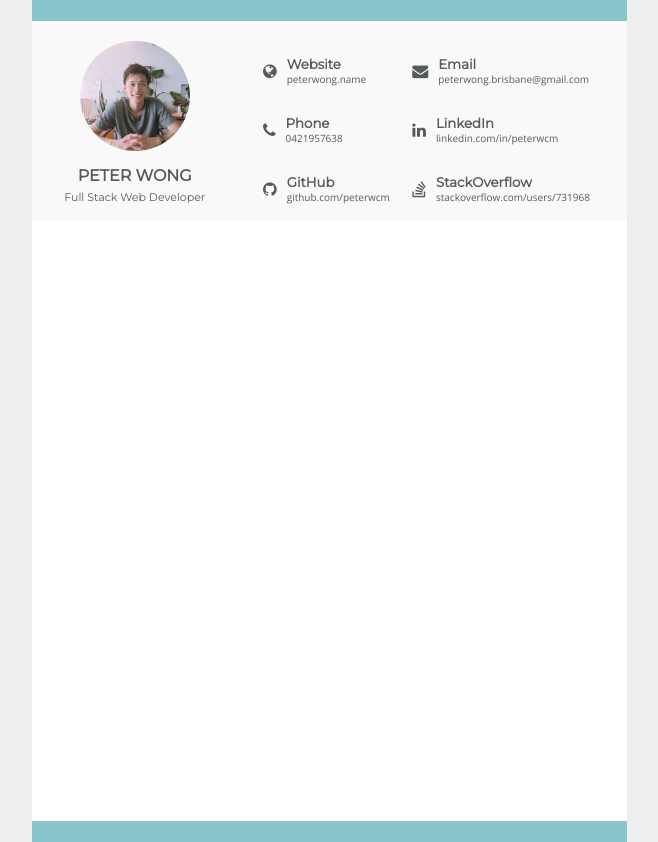
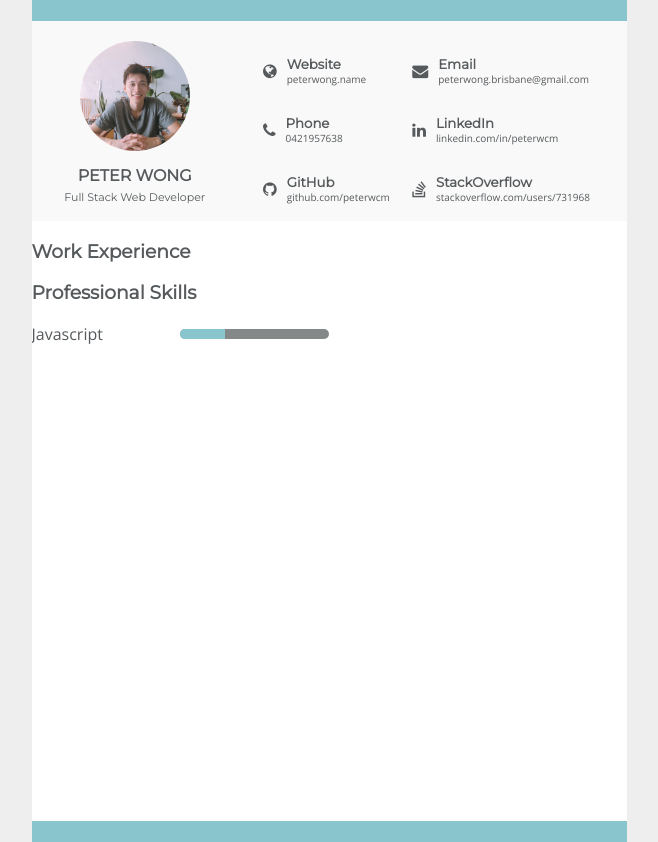
Before and after one commit to peterwcm/peterwong, a PHP site: page /resume.php in a window 1280 px wide. Shown: the whole page, without its empty margins (311-969 px from the left). Run offline with PHP 8.4, Linux system fonts and the light colour scheme; style sheets or scripts are compiled from the project's sources; some libraries are stand-ins or nearby versions; some web fonts are replaced.

Commit message:
added resume component: progress bar

```diff
--- /dev/null
+++ b/assets/sass/components/resume/_progress.scss
@@ -0,0 +1,16 @@
+.progress {
+  $progress-height: 10px;
+
+  width: 100%;
+  height: $progress-height;
+  overflow: hidden;
+  background-color: lighten($color-dark, 10%);
+  border-radius: $progress-height / 2;
+
+  &__bar {
+    width: 0;
+    height: 100%;
+    background-color: $color-theme--primary;
+    transition: width 0.5s ease;
+  }
+}
--- a/assets/sass/modules/_colors.scss
+++ b/assets/sass/modules/_colors.scss
@@ -31,6 +31,7 @@ $color-red--dark: #FF8B85;
 $color-red--dark2: #E45F58;
 
 $color-white: #FFFFFF;
+$color-neutral-light: #F9F9F9;
 $color-neutral: #EEEEEE;
 $color-neutral2: #CCCCCC;
 $color-neutral3: #AAAAAA;
--- a/assets/sass/resume.scss
+++ b/assets/sass/resume.scss
@@ -3,7 +3,8 @@
 @import 'modules/fonts';
 @import 'modules/colors';
 
-$color-neutral-light: #F9F9F9;
+// Components
+@import 'components/resume/progress';
 
 * {
   box-sizing: border-box;
@@ -50,6 +51,7 @@ a {
   height: 200px;
   background-color: $color-neutral-light;
   text-align: center;
+  overflow: hidden;
 
   &__left {
     width: 30%;
@@ -112,6 +114,26 @@ a {
 
 .main {
   height: 600px;
+  overflow: hidden;
+}
+
+.pro-skills {
+  > section {
+    width: 50%;
+  }
+}
+
+.skill {
+  display: flex;
+  align-items: center;
+
+  &__name {
+    width: 50%;
+  }
+
+  &__level {
+    width: 50%;
+  }
 }
 
 @media only screen and (max-width: 595px) {
--- a/resume.php
+++ b/resume.php
@@ -120,6 +120,20 @@
         </section>
 
         <section class="main">
+            <section class="work-experience">
+                <h3>Work Experience</h3>
+            </section>
+            <section class="pro-skills">
+                <h3>Professional Skills</h3>
+                <section class="skill">
+                    <div class="skill__name">Javascript</div>
+                    <div class="skill__level">
+                        <div class="progress">
+                            <div class="progress__bar" style="width: 30%;"></div>
+                        </div>
+                    </div>
+                </section>
+            </section>
         </section>
 
         <div class="bottom-bar"><div>
```
Also changed, not shown: Gruntfile.js (+9 -2 lines).
